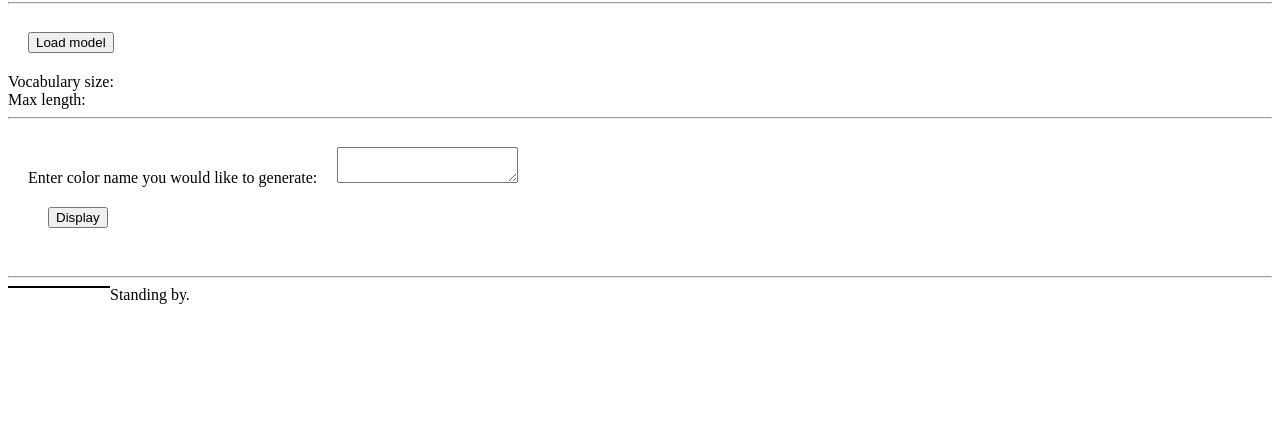
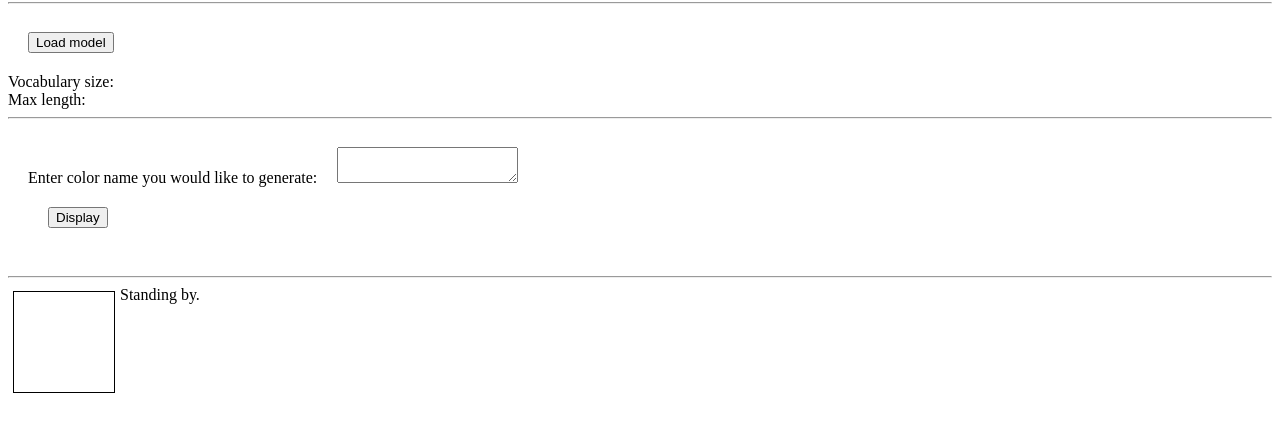
Before and after one commit to neha-arora-test/neha-arora-test.github.io, a plain HTML site: page ColorBot/index.html in a window 1280 px wide. Shown: the part 78-510 px from the top of the page. Drawn offline with Linux system fonts and the light colour scheme.

Commit message:
colab -> github

```diff
--- a/ColorBot/index.html
+++ b/ColorBot/index.html
@@ -38,7 +38,7 @@
   <hr>
   <div class="input-color">
 
-    <div id="color-space" style="float:left; width:100px; height:100px, margin:5px; border:1px solid black; background-color:white;"></div>
+    <div id="color-space" style="float:left; width:100px; height:100px; margin:5px; border:1px solid black; background-color:white;"></div>
   </div>
   <div>
     <span id="status">Standing by.</span>
```
